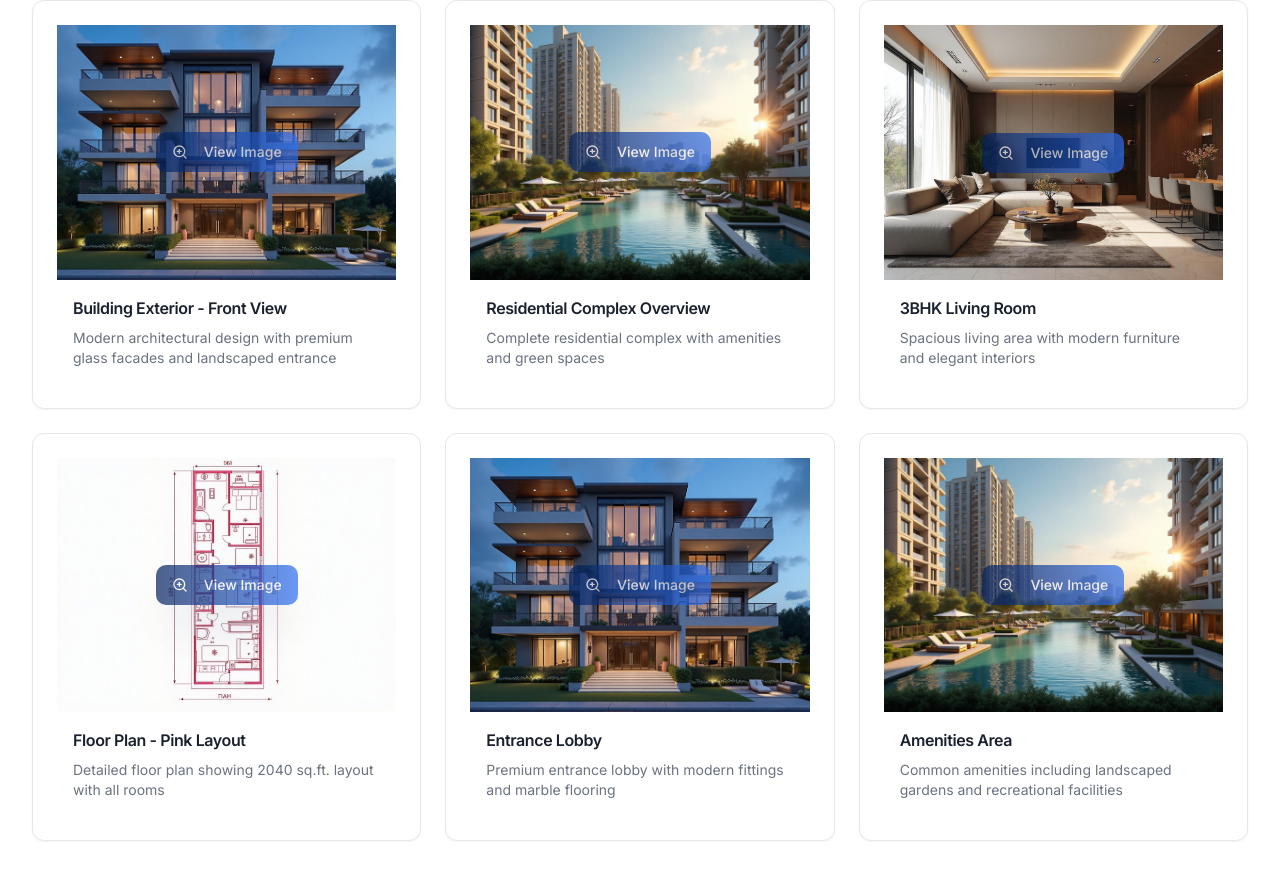
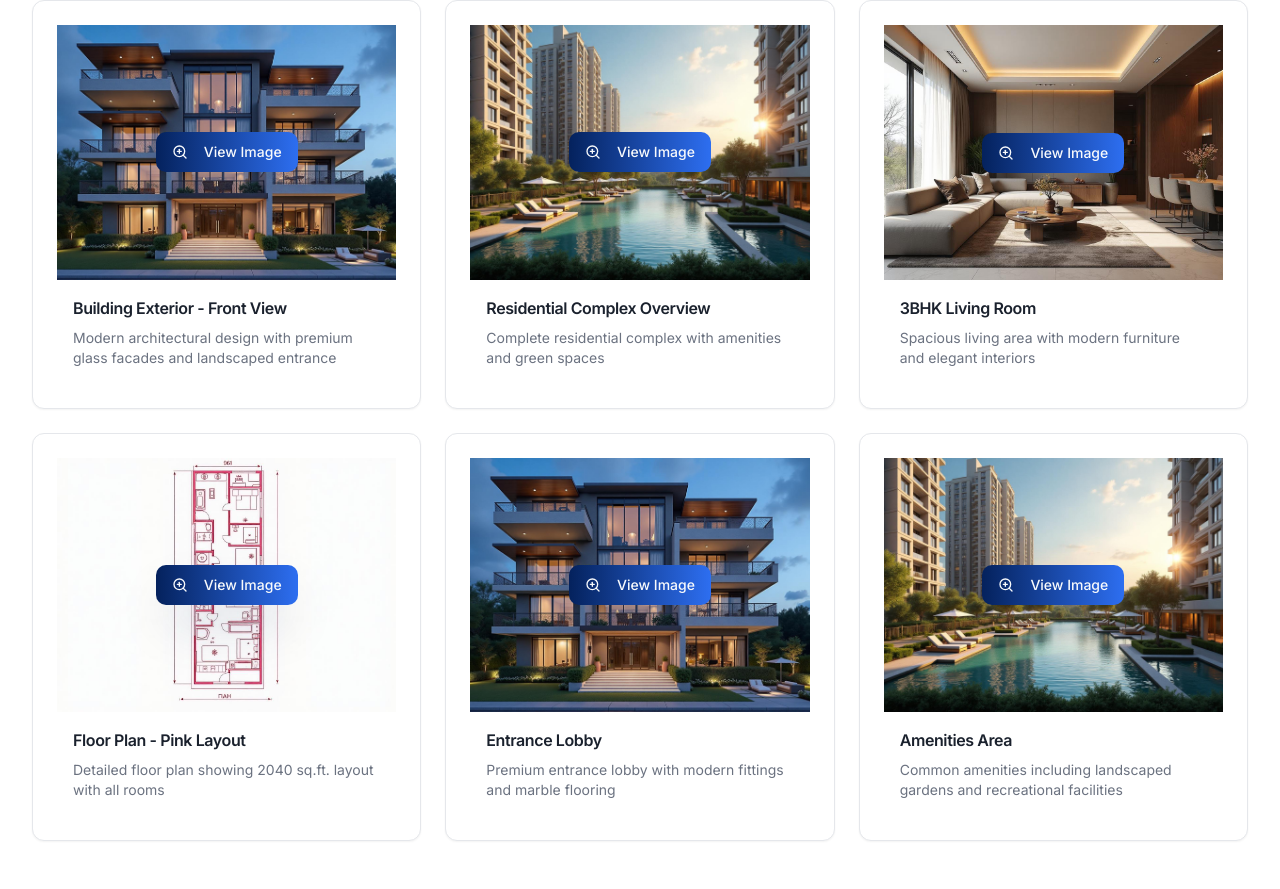
Before and after one commit to khyathi2808/lakshmi-castle-showcase, a React (Vite) app: page / in a window 1280 px wide. Shown: the part 6655-7544 px from the top of the page. Built offline with nearby package versions, Linux system fonts and the light colour scheme.

Commit message:
Visual edit in Lovable

```diff
--- a/src/components/GallerySection.tsx
+++ b/src/components/GallerySection.tsx
@@ -153,7 +153,7 @@ const GallerySection = () => {
                 />
                 <div className="absolute inset-0 bg-black/0 group-hover:bg-black/30 transition-all duration-300 flex items-center justify-center">
                   <Button
-                    className="opacity-70 group-hover:opacity-100 btn-hero transform scale-100 group-hover:scale-105 transition-all duration-300"
+                    className="group-hover:opacity-100 btn-hero transform scale-100 group-hover:scale-105 transition-all duration-300"
                     onClick={() => openLightbox(image.id)}
                     aria-label={`View ${image.title} in lightbox`}
                   >
```
